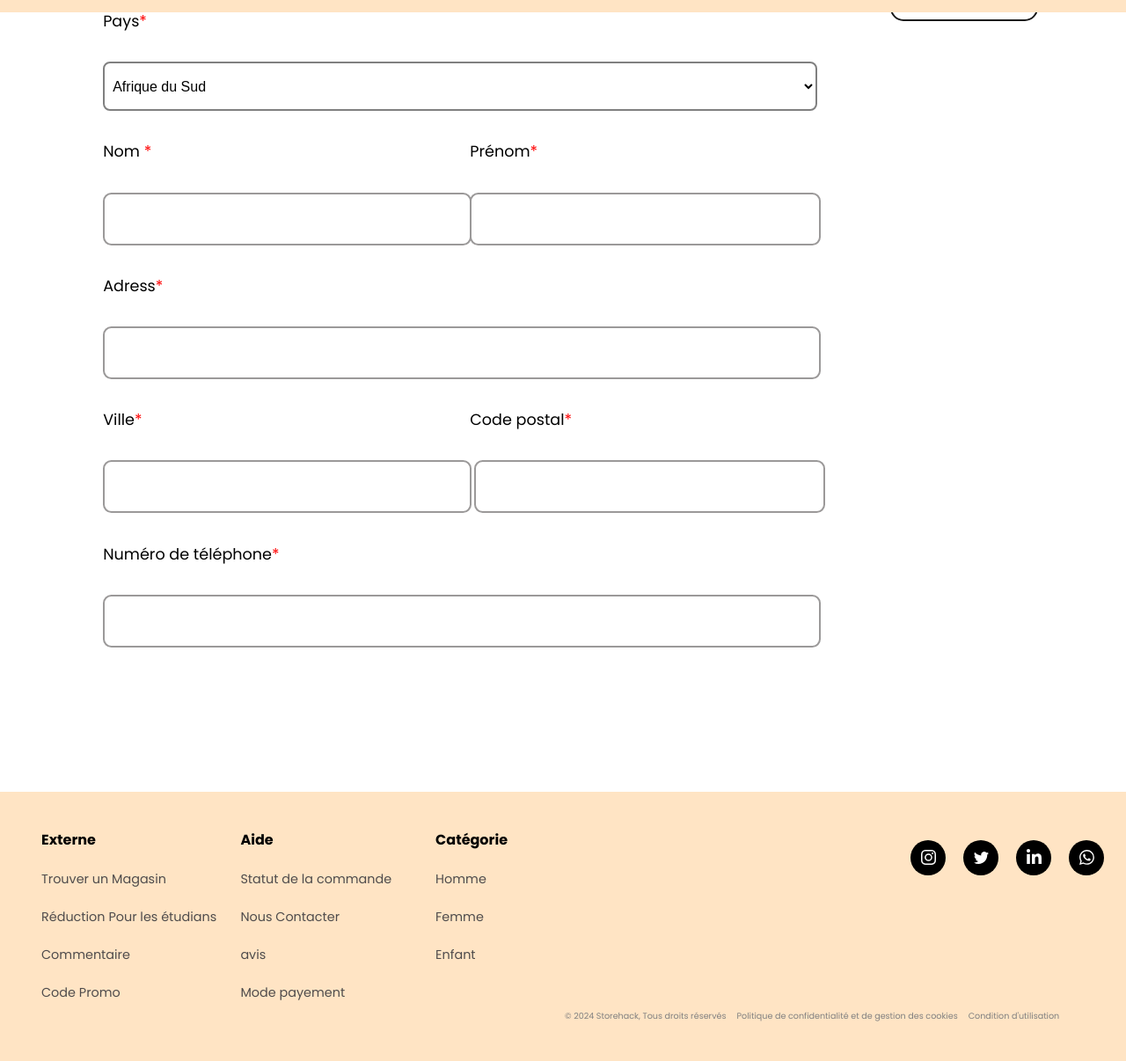
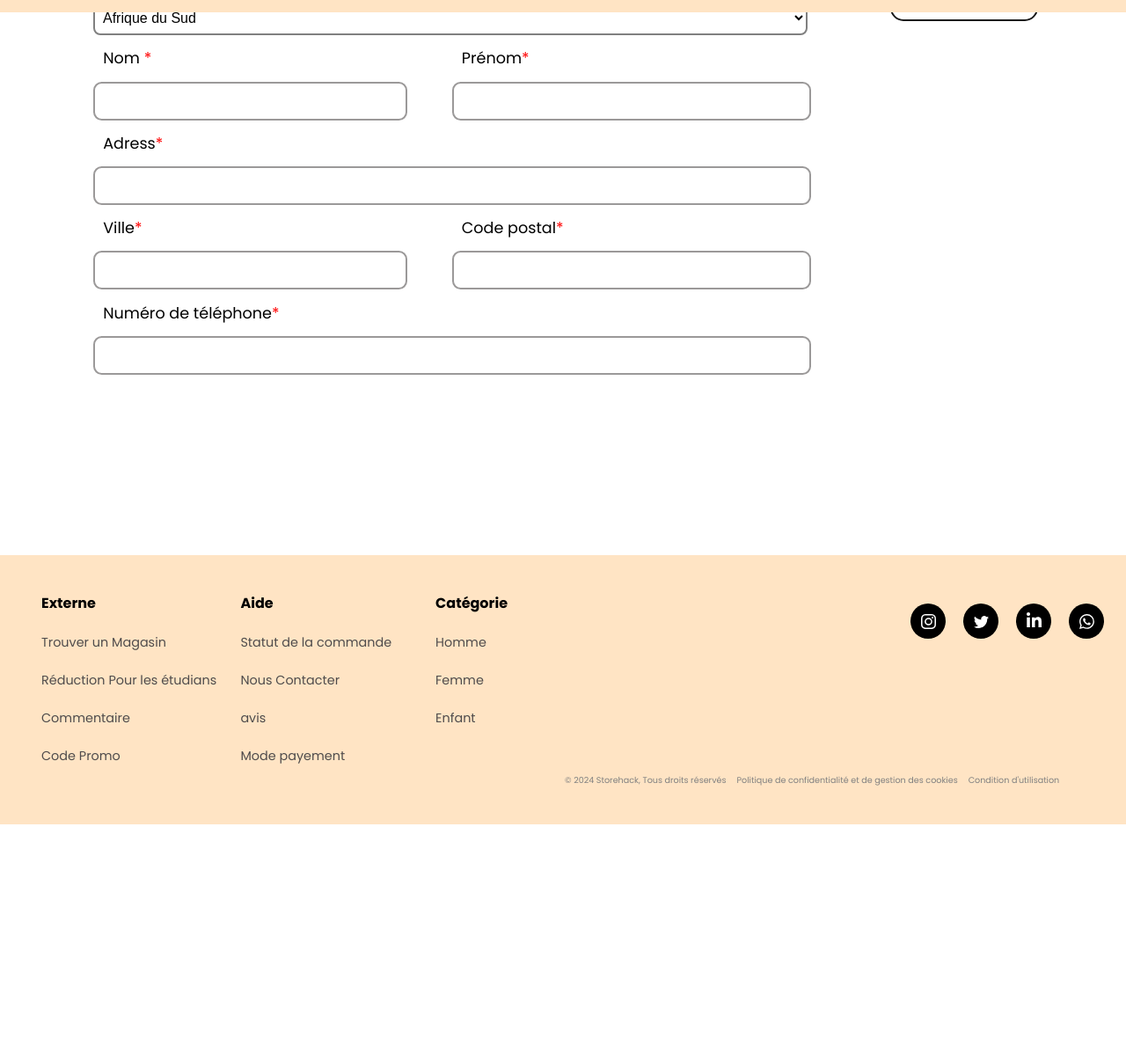
Before and after one commit to Baptiste4321/e-commerce, a PHP site: page /transaction.html in a window 1280 px wide. Shown: the part 309-1515 px from the top of the page at 88% size. After the commit the page ends 1246 px from the top, so only its background shows below. Run offline with PHP 8.4, Linux system fonts and the light colour scheme; some web fonts are replaced.

Commit message:
Finalisation et correction

```diff
--- a/css/nav-bar.css
+++ b/css/nav-bar.css
@@ -212,7 +212,7 @@ footer {
 }
 
 
-td{
+.tdpournavbarre{
     padding: 10px 0;
 
     text-align: left;
@@ -547,10 +547,9 @@ input:not(:placeholder-shown) ~ .reset {
 
 
     .flooter{
-        padding-left: 20%;
+
 
         width: 40vh;
-        background-color: #00acee;
 
 
     }
--- a/css/transaction.css
+++ b/css/transaction.css
@@ -1,5 +1,14 @@
 
 
+input::placeholder {
+  font-family: 'Tauri';
+
+}
+/* Change the font style of the text input */
+input[type="text"] {
+  font-family: Arial, sans-serif; /* Specify the desired font family */
+  /* You can also set other properties like font-size, font-weight, etc. */
+}
 
 
 @font-face {
@@ -100,8 +109,10 @@
 
   }
 
+  .gauche{
+    width: 87% !important;
 
-
+  }
 
 
 
@@ -114,24 +125,18 @@
       border-radius: 0.6rem;
       border: 2px solid rgb(155, 153, 153);
       font-family: 'Tauri';
-      height: 7vh;
+      height: 5vh;
       margin-top: 0.7rem;
 
       width: 100%;
-      margin-left: 0.7rem;
+
 
 
   }
-  select{
-    width: 102%;
-    height: 10vh;
-    font-size: 1rem;
-    text-indent: 5px;
-    border-radius: 0.5rem;
-    outline: none;
-    border: 2px solid gray;
-    background-color: #fff;
-  }
+
+
+
+
 
   .unput:focus{
 
@@ -143,19 +148,21 @@
 
 
 
-    .uninput{
 
-      margin-top: 0.7rem;
-      margin-left: 0.7rem;
-      width: 100%;
-    }
     .deroule{
       font-size: 1rem;
       margin-top: 0.7rem;
-      margin-left: 0.7rem;
-      height: 7vh;
+
+      height: 5vh;
       width: 100%;
 
+      height: 5vh;
+      font-size: 1rem;
+      text-indent: 5px;
+      border-radius: 0.5rem;
+      outline: none;
+      border: 2px solid gray;
+      background-color: #fff;
 
     }
 
--- a/transaction.html
+++ b/transaction.html
@@ -104,7 +104,7 @@
                                  <td> <p style="font-size: 1.1rem; margin-top: 0.7rem; margin-left: 0.7rem; ">Nom <span style="color: red;">*</span></p></td>
                                  <td> <p style="font-size: 1.1rem; margin-top: 0.7rem; margin-left: 0.7rem;">Prénom<span style="color: red;">*</span></p></td>
                             <tr>
-                                <td> <input  class="unput" type="text"></td>
+                                <td> <input  class="unput gauche" type="text"></td>
                                 <td> <input  class="unput" type="text"></td>
                             </tr>
                             <tr>
@@ -122,8 +122,8 @@
                                 <td> <p style="font-size: 1.1rem; margin-top: 0.7rem; margin-left: 0.7rem;">Code postal<span style="color: red;">*</span></p></td>
                             </tr>
                             <tr>
-                                <td> <input class="unput" style="margin-right: 1rem;"  type="text"></td>
-                                <td> <input class="unput" style="margin-left: 1rem;" type="text"></td>
+                                <td> <input class="unput gauche" type="text"></td>
+                                <td> <input class="unput" type="text"></td>
                             </tr>
                             <tr>
                                 <td> <p style="font-size: 1.1rem; margin-top: 0.7rem; margin-left: 0.7rem;">Numéro de téléphone<span style="color: red;">*</span></p></td>
@@ -131,7 +131,7 @@
 
                             </tr>
                             <tr>
-                                <td  colspan="2"> <input class="unput" class="uninput" type="text"></td>
+                                <td  colspan="2"> <input class="unput " class="uninput" type="text"></td>
 
 
                             </tr>
@@ -152,27 +152,27 @@
                             </tr>
 
                             <tr>
-                                <td><input type="text" placeholder="Nom*"></td>
+                                <td><input class="unput" type="text" placeholder="Nom*"></td>
                             </tr>
 
                             <tr>
-                                <td><input type="text" placeholder="Prénom"></td>
+                                <td><input class="unput" type="text" placeholder="Prénom"></td>
                             </tr>
 
                             <tr>
-                                <td><input type="text" placeholder="Adress*"></td>
+                                <td><input class="unput" type="text" placeholder="Adress*"></td>
                             </tr>
 
                             <tr>
-                                <td><input type="text" placeholder="Ville*"></td>
+                                <td><input class="unput" type="text" placeholder="Ville*"></td>
                             </tr>
 
                             <tr>
-                                <td><input type="text" placeholder="Code Postal*"></td>
+                                <td><input class="unput" type="text" placeholder="Code Postal*"></td>
                             </tr>
 
                             <tr>
-                                <td><input type="text" placeholder="Numéro de téléphone"></td>
+                                <td><input class="unput" type="text" placeholder="Numéro de téléphone"></td>
                             </tr>
 
                         </table>
@@ -236,40 +236,40 @@
                     </div>
                     <table class="flooter">
                         <tr>
-                            <td class="aled"><p style="font-size: 1rem;     font-weight: bold;" >Externe</p></td>
-                            <td class="aled"><p style="font-size: 1rem;     font-weight: bold; ">Aide</p></td>
-                            <td class="aled"><p style="font-size: 1rem;     font-weight: bold; ">Catégorie</p></td>
+                            <td class="aled tdpournavbarre"><p style="font-size: 1rem;     font-weight: bold;" >Externe</p></td>
+                            <td class="aled tdpournavbarre"><p style="font-size: 1rem;     font-weight: bold; ">Aide</p></td>
+                            <td class="aled tdpournavbarre"><p style="font-size: 1rem;     font-weight: bold; ">Catégorie</p></td>
                         </tr>
                         <tr>
-                            <td class="aled"><a class="liensfooter" href=" ">Trouver un Magasin</a></td>
-                            <td class="aled"><a class="liensfooter" href=" ">Statut de la commande</a></td>
-                            <td class="aled"><a class="liensfooter" href=" ">Homme</a></td>
+                            <td class="aled tdpournavbarre"><a class="liensfooter" href=" ">Trouver un Magasin</a></td>
+                            <td class="aled tdpournavbarre"><a class="liensfooter" href=" ">Statut de la commande</a></td>
+                            <td class="aled tdpournavbarre"><a class="liensfooter" href=" ">Homme</a></td>
 
                         </tr>
                         <tr>
-                            <td class="aled"><a class="liensfooter" href=" ">Réduction Pour les étudians</a></td>
-                            <td class="aled"><a class="liensfooter" href=" ">Nous Contacter</a></td>
-                            <td class="aled"><a class="liensfooter" href=" ">Femme</a></td>
+                            <td class="aled tdpournavbarre"><a class="liensfooter" href=" ">Réduction Pour les étudians</a></td>
+                            <td class="aled tdpournavbarre"><a class="liensfooter" href=" ">Nous Contacter</a></td>
+                            <td class="aled tdpournavbarre"><a class="liensfooter" href=" ">Femme</a></td>
 
 
                         </tr>
                         <tr>
-                            <td class="aled"><a class="liensfooter" href=" ">Commentaire</a></td>
-                            <td class="aled"><a class="liensfooter" href=" ">avis</a></td>
-                            <td class="aled"><a class="liensfooter" href=" ">Enfant</a></td>
+                            <td class="aled tdpournavbarre"><a class="liensfooter" href=" ">Commentaire</a></td>
+                            <td class="aled tdpournavbarre"><a class="liensfooter" href=" ">avis</a></td>
+                            <td class="aled tdpournavbarre"><a class="liensfooter" href=" ">Enfant</a></td>
 
 
                         </tr>
                         <tr>
-                            <td class="aled"><a class="liensfooter" href=" ">Code Promo</a></td>
-                            <td class="aled"><a class="liensfooter" href=" ">Mode payement</a></td>
+                            <td class="aled tdpournavbarre"><a class="liensfooter" href=" ">Code Promo</a></td>
+                            <td class="aled tdpournavbarre"><a class="liensfooter" href=" ">Mode payement</a></td>
                             <td>
                                 <div class="crédit">
                                 <table>
                                     <tr>
-                                        <td><a class="crédit_texte ">© 2024 Storehack,  Tous droits réservés</a></td>
-                                        <td><a class="crédit_texte "href="">Politique de confidentialité et de gestion des cookies</a></td>
-                                        <td><a class="crédit_texte "href="">Condition d'utilisation</a></td>
+                                        <td class="tdpournavbarre"><a class="crédit_texte ">© 2024 Storehack,  Tous droits réservés</a></td>
+                                        <td class="tdpournavbarre"><a class="crédit_texte "href="">Politique de confidentialité et de gestion des cookies</a></td>
+                                        <td class="tdpournavbarre"><a class="crédit_texte "href="">Condition d'utilisation</a></td>
                                     </tr>
 
 
```
Also changed, not shown: commandes.html (+17 -17 lines), contact.html (+17 -17 lines), description.html (+17 -17 lines), favoris.html (+17 -17 lines), index1.html (+17 -17 lines), panier.html (+17 -17 lines), recherche.html (+19 -19 lines), utilisateur.html (+17 -17 lines).
